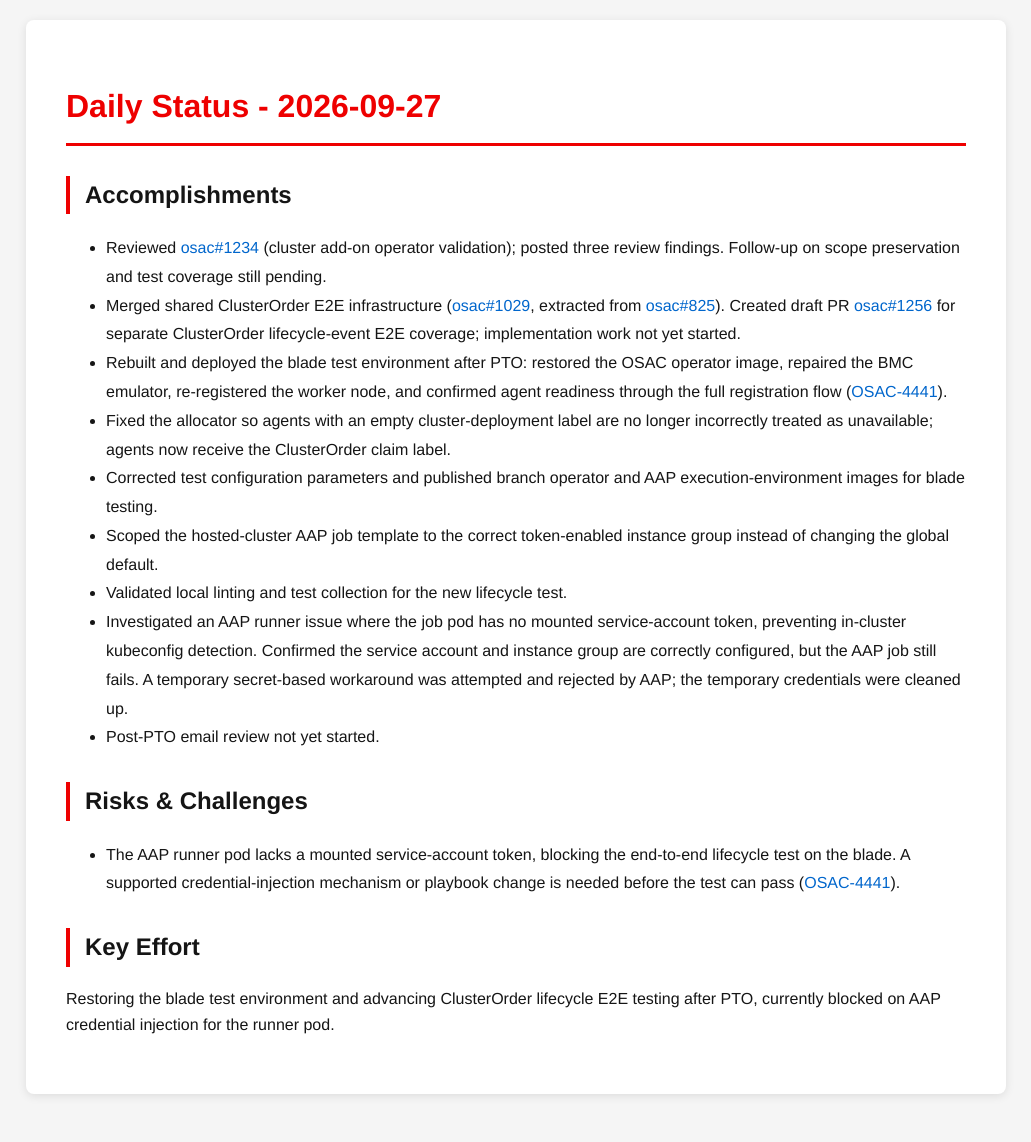
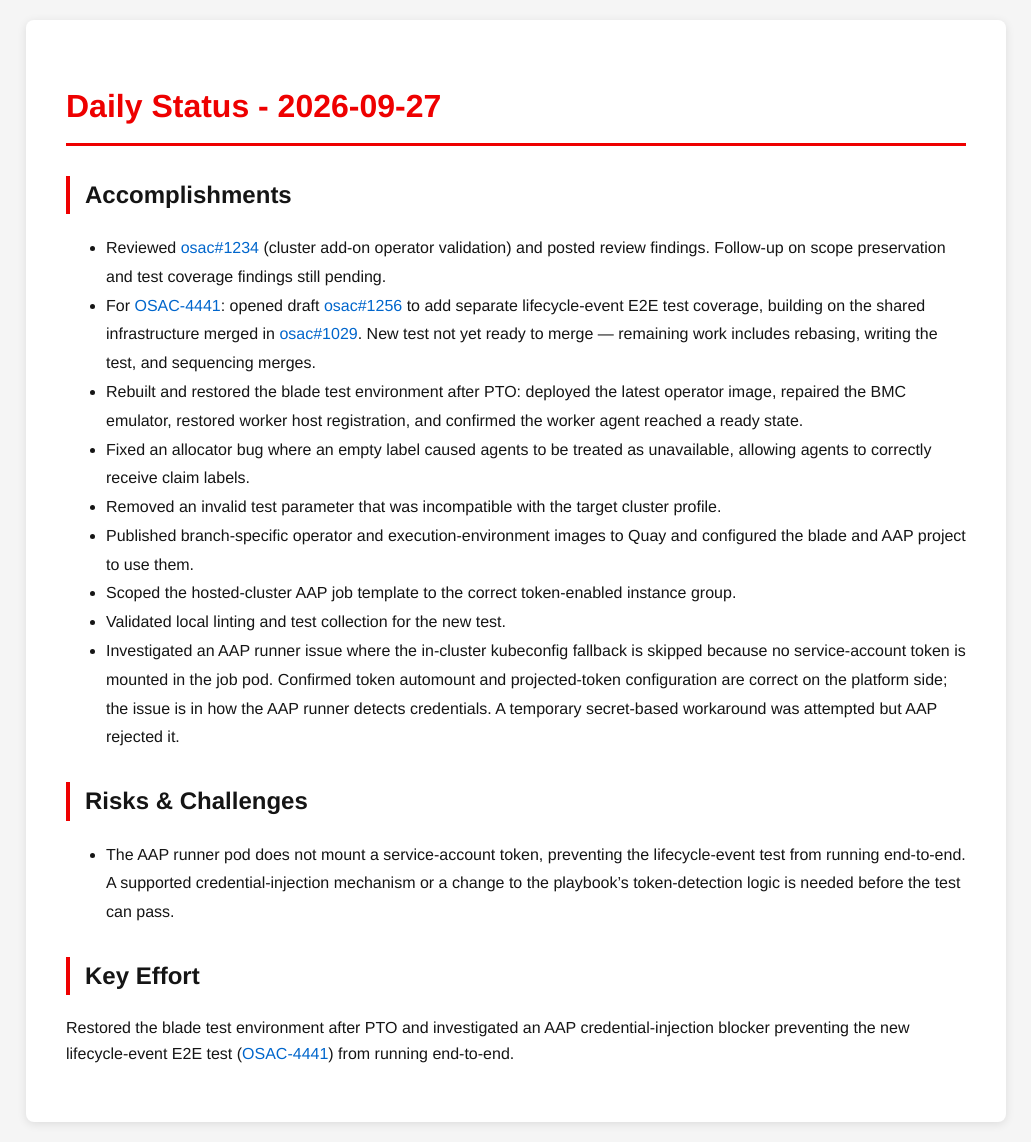
Before and after one commit to tzvatot/daily-status, a Jekyll site: the page built from 2026-09-27.md, in a window 1280 px wide. Shown: the whole page, without its empty margins (124-1155 px from the left). Built offline with Jekyll 4.4.1, drawn with Linux system fonts in a browser that asks for light colours; before the commit the page ends 1114 px from its top, so only the background shows below that.

Commit message:
Daily status update - 2026-09-27

```diff
--- a/2026-09-27.md
+++ b/2026-09-27.md
@@ -7,18 +7,18 @@
 # Daily Status - 2026-09-27
 
 ## Accomplishments
-- Reviewed [osac#1234](https://github.com/osac-project/osac/pull/1234) (cluster add-on operator validation); posted three review findings. Follow-up on scope preservation and test coverage still pending.
-- Merged shared ClusterOrder E2E infrastructure ([osac#1029](https://github.com/osac-project/osac/pull/1029), extracted from [osac#825](https://github.com/osac-project/osac/pull/825)). Created draft PR [osac#1256](https://github.com/osac-project/osac/pull/1256) for separate ClusterOrder lifecycle-event E2E coverage; implementation work not yet started.
-- Rebuilt and deployed the blade test environment after PTO: restored the OSAC operator image, repaired the BMC emulator, re-registered the worker node, and confirmed agent readiness through the full registration flow ([OSAC-4441](https://redhat.atlassian.net/browse/OSAC-4441)).
-- Fixed the allocator so agents with an empty cluster-deployment label are no longer incorrectly treated as unavailable; agents now receive the ClusterOrder claim label.
-- Corrected test configuration parameters and published branch operator and AAP execution-environment images for blade testing.
-- Scoped the hosted-cluster AAP job template to the correct token-enabled instance group instead of changing the global default.
-- Validated local linting and test collection for the new lifecycle test.
-- Investigated an AAP runner issue where the job pod has no mounted service-account token, preventing in-cluster kubeconfig detection. Confirmed the service account and instance group are correctly configured, but the AAP job still fails. A temporary secret-based workaround was attempted and rejected by AAP; the temporary credentials were cleaned up.
-- Post-PTO email review not yet started.
+- Reviewed [osac#1234](https://github.com/osac-project/osac/pull/1234) (cluster add-on operator validation) and posted review findings. Follow-up on scope preservation and test coverage findings still pending.
+- For [OSAC-4441](https://redhat.atlassian.net/browse/OSAC-4441): opened draft [osac#1256](https://github.com/osac-project/osac/pull/1256) to add separate lifecycle-event E2E test coverage, building on the shared infrastructure merged in [osac#1029](https://github.com/osac-project/osac/pull/1029). New test not yet ready to merge — remaining work includes rebasing, writing the test, and sequencing merges.
+- Rebuilt and restored the blade test environment after PTO: deployed the latest operator image, repaired the BMC emulator, restored worker host registration, and confirmed the worker agent reached a ready state.
+- Fixed an allocator bug where an empty label caused agents to be treated as unavailable, allowing agents to correctly receive claim labels.
+- Removed an invalid test parameter that was incompatible with the target cluster profile.
+- Published branch-specific operator and execution-environment images to Quay and configured the blade and AAP project to use them.
+- Scoped the hosted-cluster AAP job template to the correct token-enabled instance group.
+- Validated local linting and test collection for the new test.
+- Investigated an AAP runner issue where the in-cluster kubeconfig fallback is skipped because no service-account token is mounted in the job pod. Confirmed token automount and projected-token configuration are correct on the platform side; the issue is in how the AAP runner detects credentials. A temporary secret-based workaround was attempted but AAP rejected it.
 
 ## Risks & Challenges
-- The AAP runner pod lacks a mounted service-account token, blocking the end-to-end lifecycle test on the blade. A supported credential-injection mechanism or playbook change is needed before the test can pass ([OSAC-4441](https://redhat.atlassian.net/browse/OSAC-4441)).
+- The AAP runner pod does not mount a service-account token, preventing the lifecycle-event test from running end-to-end. A supported credential-injection mechanism or a change to the playbook's token-detection logic is needed before the test can pass.
 
 ## Key Effort
-Restoring the blade test environment and advancing ClusterOrder lifecycle E2E testing after PTO, currently blocked on AAP credential injection for the runner pod.
+Restored the blade test environment after PTO and investigated an AAP credential-injection blocker preventing the new lifecycle-event E2E test ([OSAC-4441](https://redhat.atlassian.net/browse/OSAC-4441)) from running end-to-end.
```
